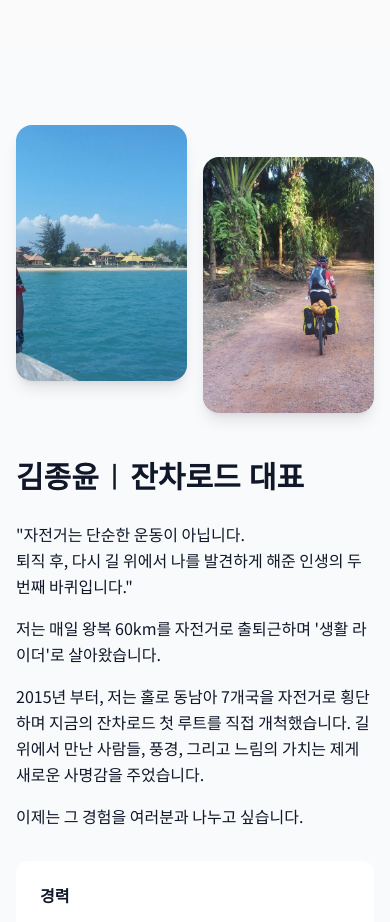
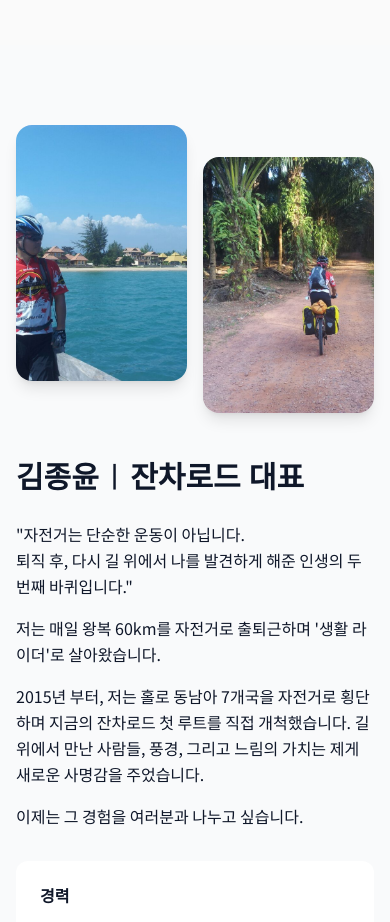
Before and after one commit to flowacademy-web/jancha-road-journeys, a React (Vite) app: page / in a window 390 px wide. Shown: the part 4080-5002 px from the top of the page. Built offline with nearby package versions, Linux system fonts and the light colour scheme; the HTML template or start-up script is replaced by a standard one.

Commit message:
Fix image cropping on mobile

```diff
--- a/src/pages/Index.tsx
+++ b/src/pages/Index.tsx
@@ -159,7 +159,7 @@ const Index = () => {
                 src={guideImage}
                 alt="가이드 프로필"
                 className="w-full h-64 object-cover rounded-2xl shadow-lg"
-                style={{ objectPosition: '60% center' }}
+                style={{ objectPosition: '35% center' }}
               />
               <img
                 src={groupImage}
```
